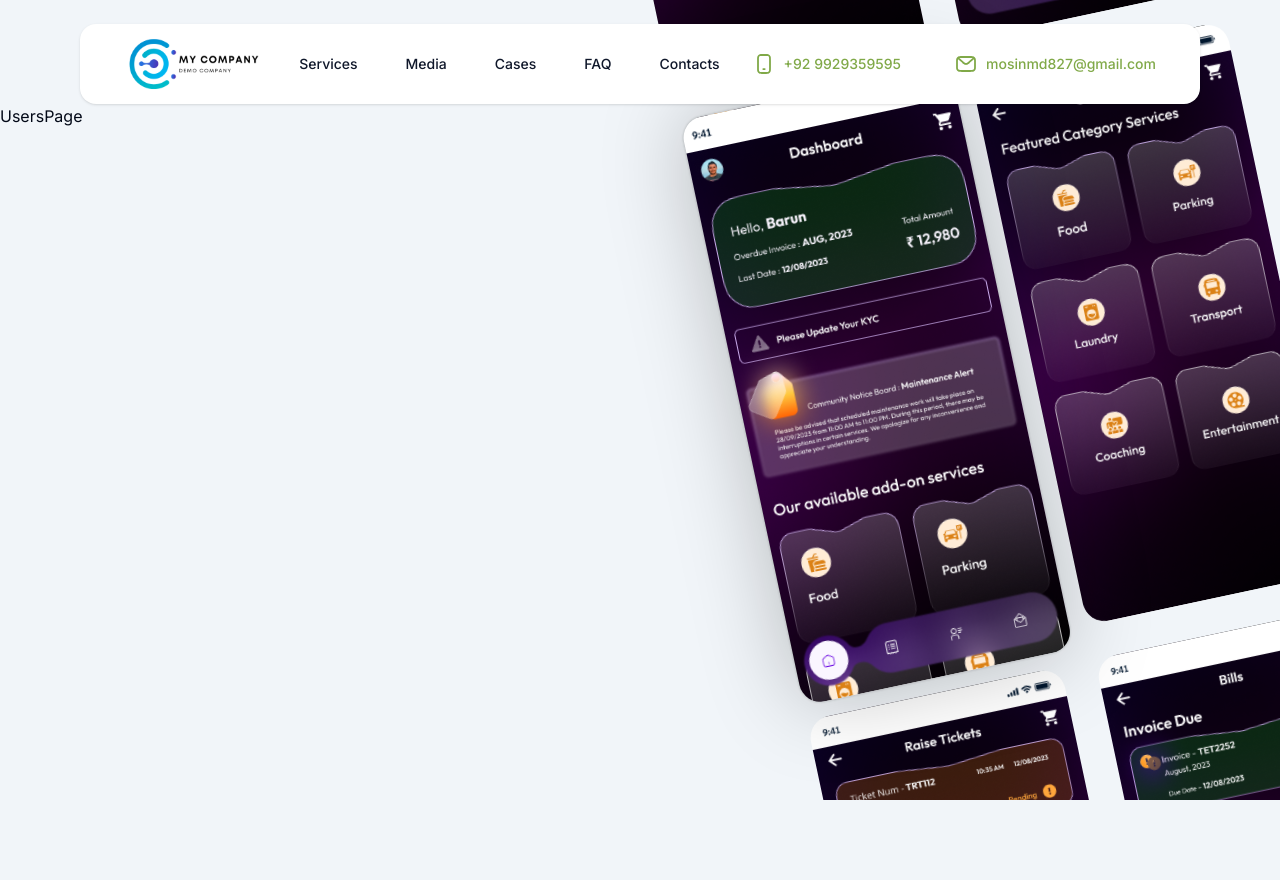
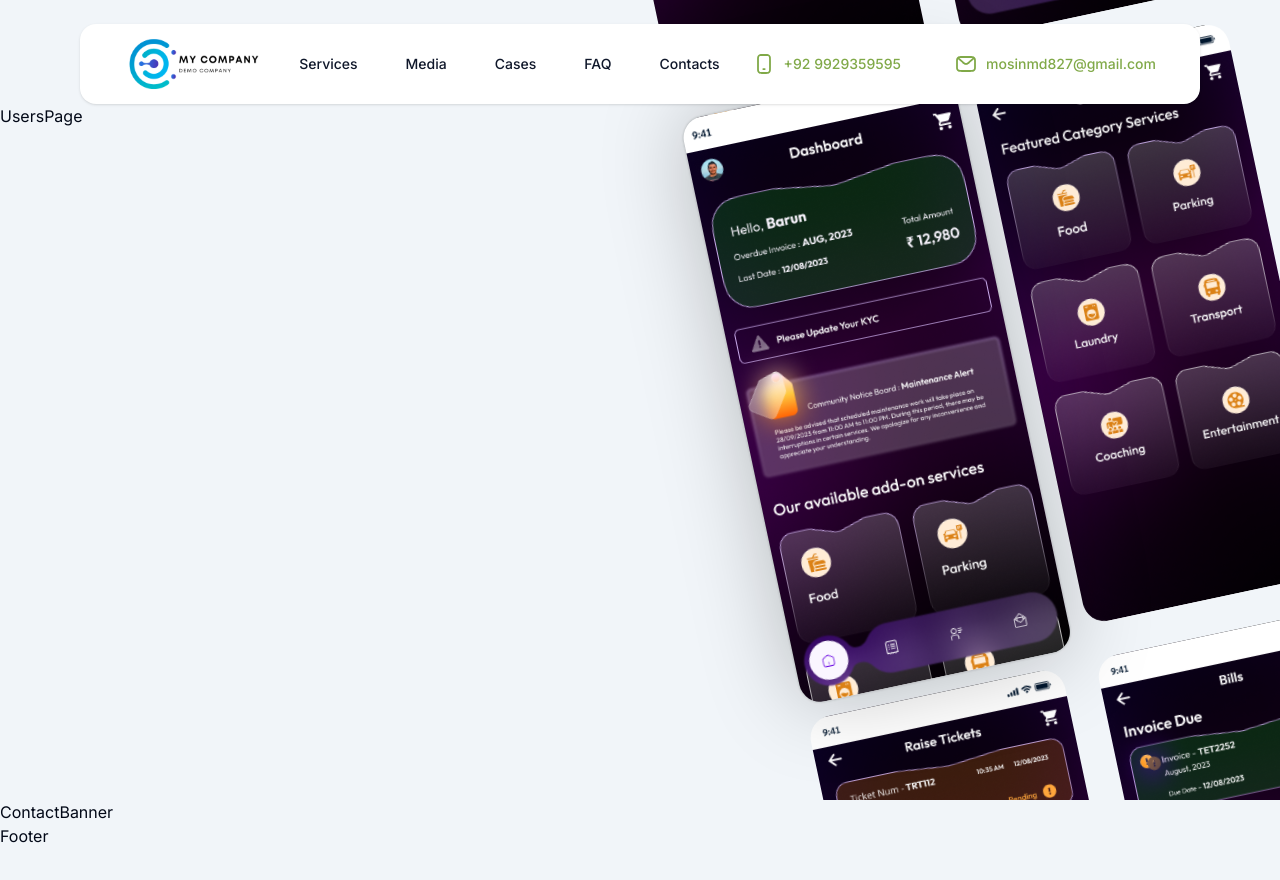
Before and after one commit to mozix5/landing-page-nextjs, a Next.js app: page /users in a window 1280 px wide. Shown: the top 880 px of the page. After the commit the page ends 848 px from the top, so only its background shows below. Built offline with nearby package versions, Linux system fonts and the light colour scheme.

Commit message:
add skeleton components

```diff
--- /dev/null
+++ b/app/@appDevStages/page.tsx
@@ -0,0 +1,7 @@
+import React from "react";
+
+const AppDevStages = () => {
+  return <div>AppDevStages</div>;
+};
+
+export default AppDevStages;
--- /dev/null
+++ b/app/@devCycle/page.tsx
@@ -0,0 +1,7 @@
+import React from "react";
+
+const DevCycleSection = () => {
+  return <div>DevCycle</div>;
+};
+
+export default DevCycleSection;
--- /dev/null
+++ b/app/@faq/page.tsx
@@ -0,0 +1,9 @@
+import React from 'react'
+
+const FaqSection = () => {
+  return (
+    <div>FaqSection</div>
+  )
+}
+
+export default FaqSection
--- a/app/@home/page.tsx
+++ b/app/@home/page.tsx
@@ -1,5 +1,5 @@
 import React from "react";
-import ContactCard from "../components/navbar/ContactCard";
+import ContactCard from "../components/ContactCard";
 
 const HomeSection = () => {
   return (
--- /dev/null
+++ b/app/@team/page.tsx
@@ -0,0 +1,7 @@
+import React from "react";
+
+const TeamSection = () => {
+  return <div>TeamSection</div>;
+};
+
+export default TeamSection;
--- /dev/null
+++ b/app/components/ContactBanner.tsx
@@ -0,0 +1,9 @@
+import React from 'react'
+
+const ContactBanner = () => {
+  return (
+    <div>ContactBanner</div>
+  )
+}
+
+export default ContactBanner
--- /dev/null
+++ b/app/components/Footer.tsx
@@ -0,0 +1,9 @@
+import React from 'react'
+
+const Footer = () => {
+  return (
+    <div>Footer</div>
+  )
+}
+
+export default Footer
--- a/app/layout.tsx
+++ b/app/layout.tsx
@@ -2,6 +2,8 @@ import type { Metadata } from "next";
 import { Inter } from "next/font/google";
 import "./globals.css";
 import Navbar from "./components/navbar/Navbar";
+import ContactBanner from "./components/ContactBanner";
+import Footer from "./components/Footer";
 const inter = Inter({ subsets: ["latin"] });
 
 export const metadata: Metadata = {
@@ -13,9 +15,17 @@ export default function RootLayout({
   children,
   projects,
   home,
+  appDevStages,
+  devCycle,
+  faq,
+  team,
 }: {
   children: React.ReactNode;
   projects: React.ReactNode;
+  appDevStages: React.ReactNode;
+  devCycle: React.ReactNode;
+  faq: React.ReactNode;
+  team: React.ReactNode;
   home: React.ReactNode;
 }) {
   return (
@@ -26,7 +36,13 @@ export default function RootLayout({
           {children}
           {home}
         </div>
-        <div className=" h-[100vh]">{projects}</div>
+        {devCycle}
+        {projects}
+        <ContactBanner />
+        {appDevStages}
+        {team}
+        {faq}
+        <Footer/>
       </body>
     </html>
   );
```
Also changed, not shown: app/components/ContactCard.tsx (renamed from app/components/navbar/ContactCard.tsx).
